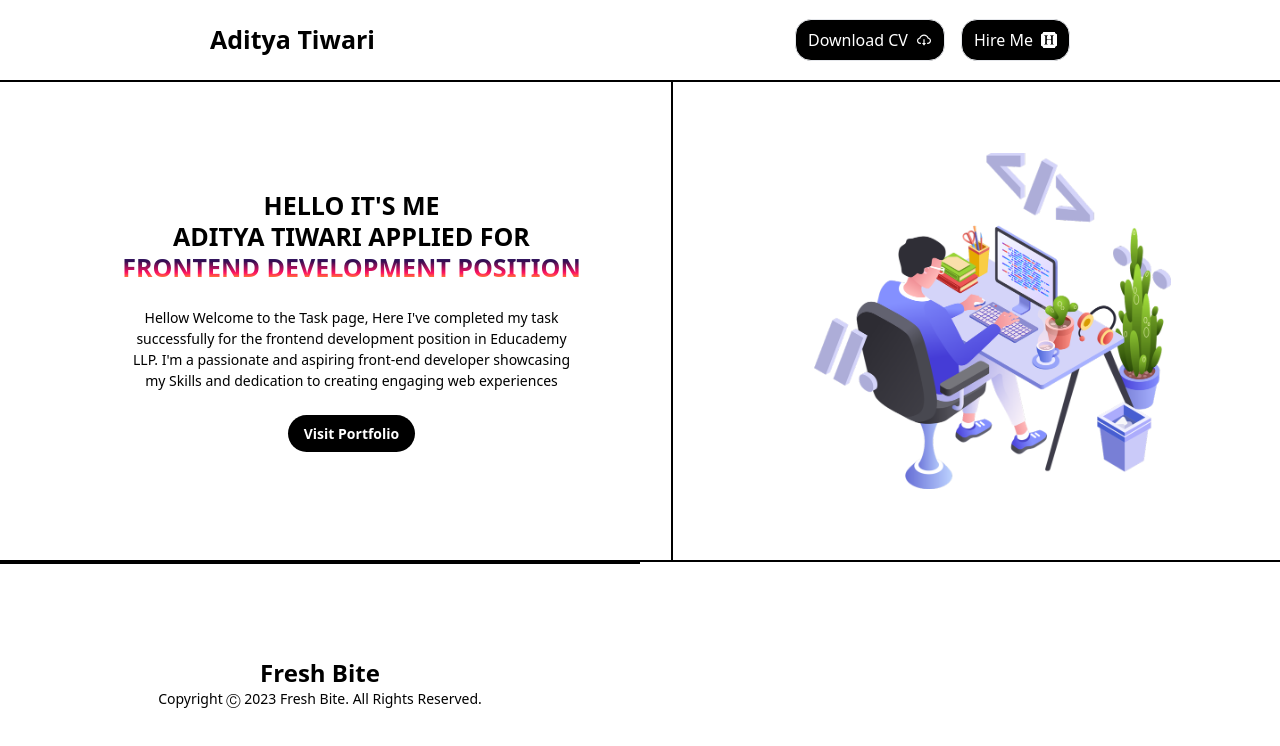
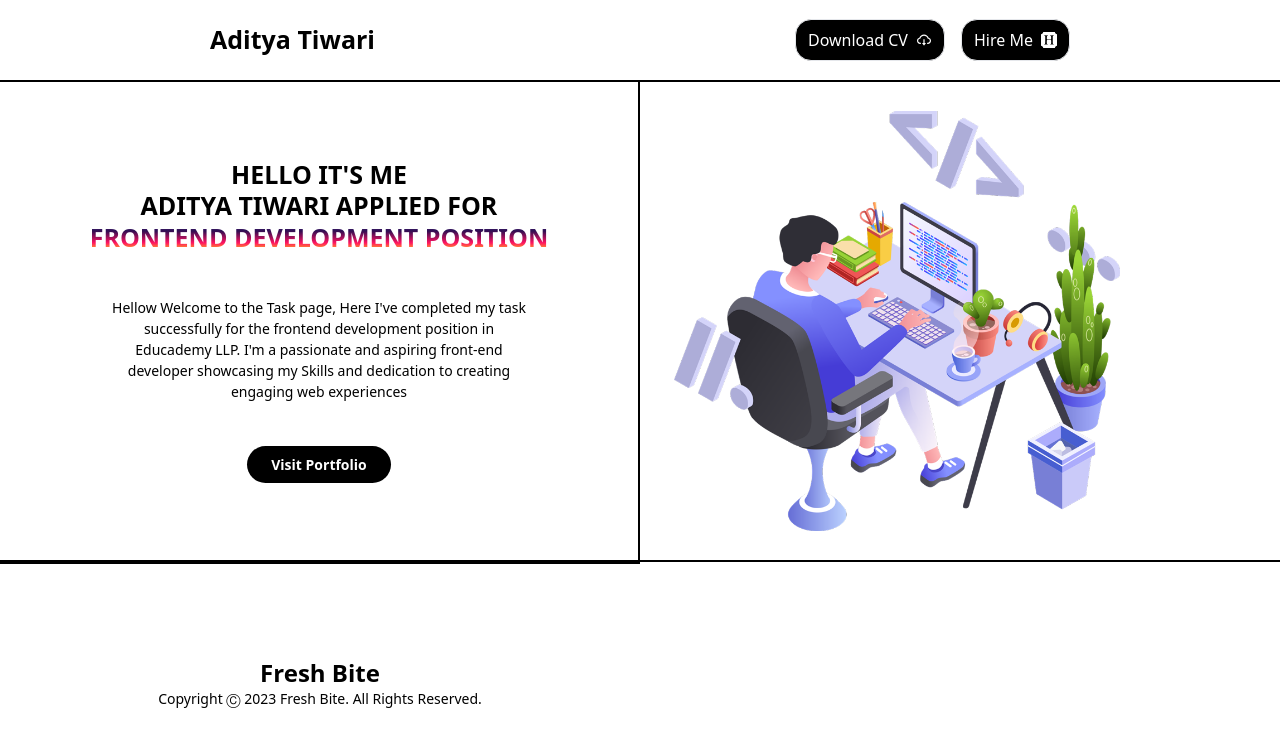
Before and after one commit to aditya1OG/Practice_2, a React (Create React App) app: page / in a window 1280 px wide. Shown: the top 746 px of the page. Built offline with nearby package versions, Linux system fonts and the light colour scheme.

Commit message:
Update Main.jsx

```diff
--- a/src/components/Main.jsx
+++ b/src/components/Main.jsx
@@ -10,17 +10,17 @@ const Main = () => {
         display: 'inline-block',
     };
     return (
-        <div className='flex items-center h-[60vh] justify-around flex-col lg:flex-row border-b-2 border-b-black'>
-            <div className='flex flex-col items-center justify-center w-[50%] border-r-2 h-[60vh] border-r-black'>
+        <div className='flex items-center h-screen mt-24 lg:mt-0 lg:h-[60vh] justify-between flex-col lg:flex-row lg:border-b-2 lg:border-b-black w-full'>
+            <div className='flex flex-col gap-5 items-center justify-center lg:w-[50%] lg:border-r-2 h-[60vh] lg:border-r-black w-full mb-10 lg:mb-0'>
                 <h1 className='md:text-[25px] text-[20px] font-semibold mb-6 leading-tight text-center'>HELLO IT'S ME <br className='sm:block hidden' /> ADITYA TIWARI APPLIED FOR<br className='sm:block hidden' /><span style={gradientText} className='font-bold text-[25px]'>FRONTEND DEVELOPMENT POSITION</span></h1>
-                <p className='text-[14px] mb-6 w-[70%] text-center'>Hellow Welcome to the Task page, Here I've completed my task successfully for the frontend development position in Educademy LLP. I'm a passionate and aspiring front-end developer showcasing my Skills and dedication to creating engaging web experiences</p>
-                <button className='flex items-center gap-5 px-4 rounded-3xl py-2 bg-black text-white'>
+                <p className='text-[14px] mb-6 w-[65%] text-center'>Hellow Welcome to the Task page, Here I've completed my task successfully for the frontend development position in Educademy LLP. I'm a passionate and aspiring front-end developer showcasing my Skills and dedication to creating engaging web experiences</p>
+                <button className='flex items-center gap-5 px-6 rounded-3xl py-2 bg-black text-white'>
                     <a href='https://devfolio-6pplfqte8-aditya1q.vercel.app/' className='text-[14px] font-bold'>Visit Portfolio</a>
                 </button>
             </div>
 
-            <div className='flex items-center justify-center'>
-                <img src={pgImage} alt="" className='image object-contain flex items-center justify-center w-[70%] h-[60vh]' />
+            <div className='flex items-center justify-center mt-5 lg:mt-0'>
+                <img src={pgImage} alt="" className='object-contain flex items-center justify-center w-[70%] h-[60vh] mr-0 lg:mr-32' />
             </div>
         </div>
     )
```
